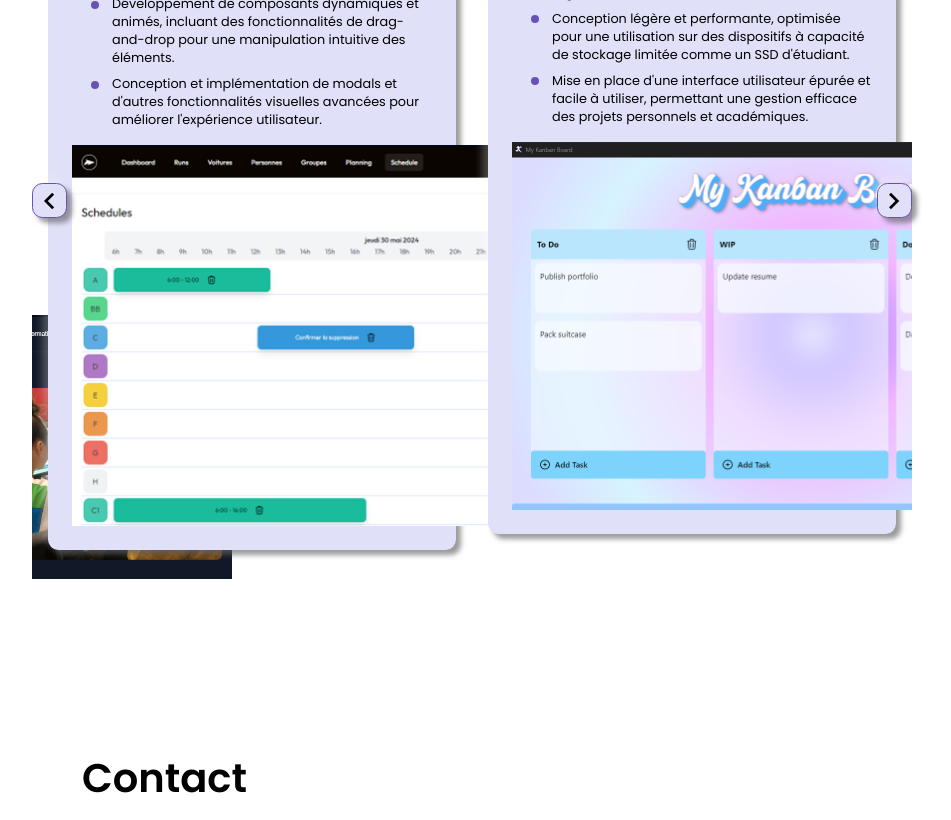
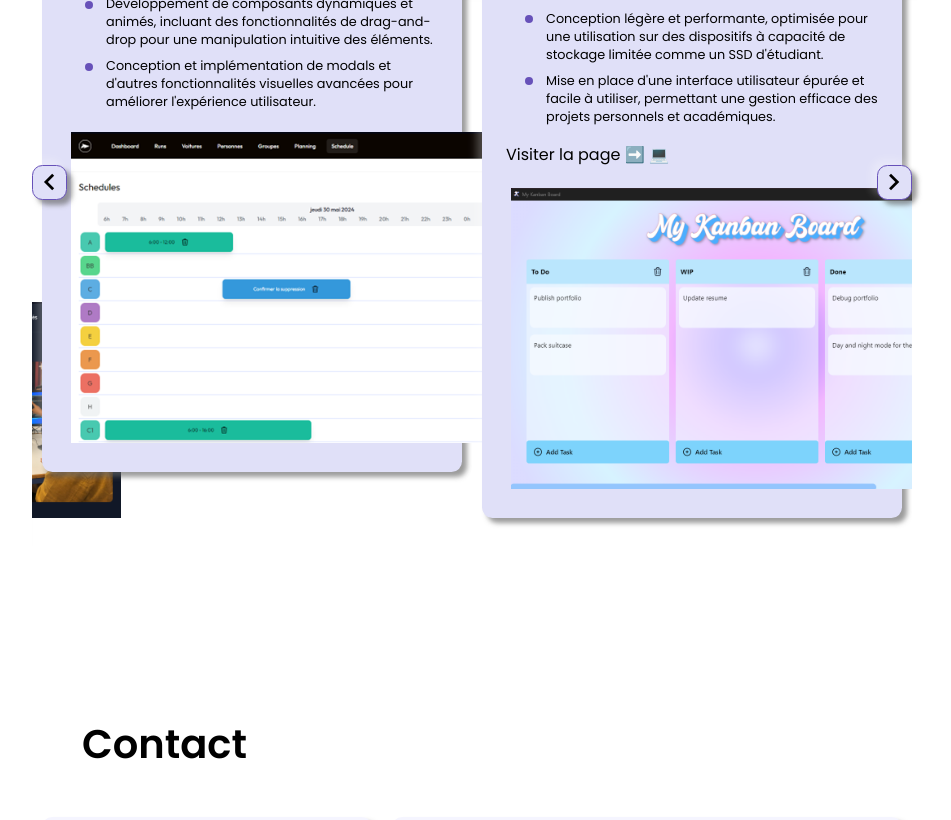
Before and after one commit to fatemzh/MyDeveloperPortfolio, a React (Create React App) app: page / in a window 1280 px wide. Shown: the part 2400-3220 px from the top of the page, without its empty margins (168-1119 px from the left). Built offline with nearby package versions, Linux system fonts and the light colour scheme.

Commit message:
fix: added new link for the kanban board demo site

```diff
--- a/src/components/WorkExperience/ExperienceCard/ExperienceCard.css
+++ b/src/components/WorkExperience/ExperienceCard/ExperienceCard.css
@@ -2,7 +2,7 @@
     background: var(--experience-card-bg);
     border-radius: 0.65rem;
     padding: 1.5rem;
-    margin: 0 1rem;
+    margin: 0 10px;
     box-shadow: var(--neumorphism-shadow);
 }
 .image-modal-overlay {
@@ -92,9 +92,17 @@
 }
 
 #preview{
-    margin: 0 auto;
-    width: 600px;
+    margin: 0px auto;
+    text-align: center;
+    padding: 5px;
+    width: 500px;
     max-height: 430px;
+
+}
+
+.pageLink{
+    text-decoration: none;
+    color: inherit;
 }
 
 @media(max-width:500px){
--- a/src/components/WorkExperience/ExperienceCard/ExperienceCard.jsx
+++ b/src/components/WorkExperience/ExperienceCard/ExperienceCard.jsx
@@ -31,7 +31,7 @@ const ExperienceCard = ({ details }) => {
       </ul>
       {details.pageLink && (
         <p>
-          Visiter la page ➡️ <a href={details.pageLink}>💻</a>
+          <a href={details.pageLink} className="pageLink">Visiter la page ➡️ 💻</a>
         </p>
       )}
       {details.preview && (
--- a/src/utils/data.js
+++ b/src/utils/data.js
@@ -95,7 +95,7 @@ export const WORK_EXPERIENCE = [
       { logo: logoVite, name: "Vite" },
     ],
     githubLink: "https://github.com/fatemzh/kanbanboard-electron",
-    pageLink: "",
+    pageLink: "https://colorful-kanban.netlify.app",
     preview: require("../assets/apps-screens/kbd.png"),
   },
   {
```
